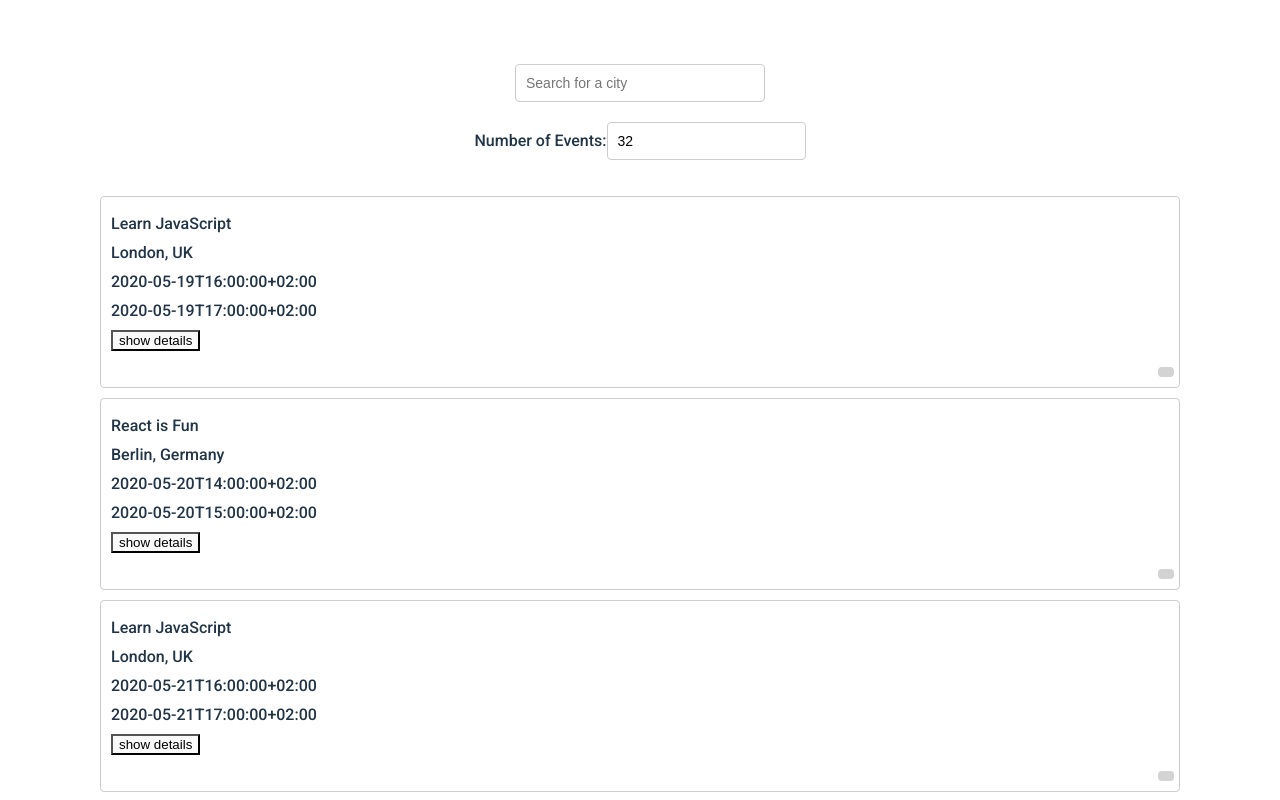
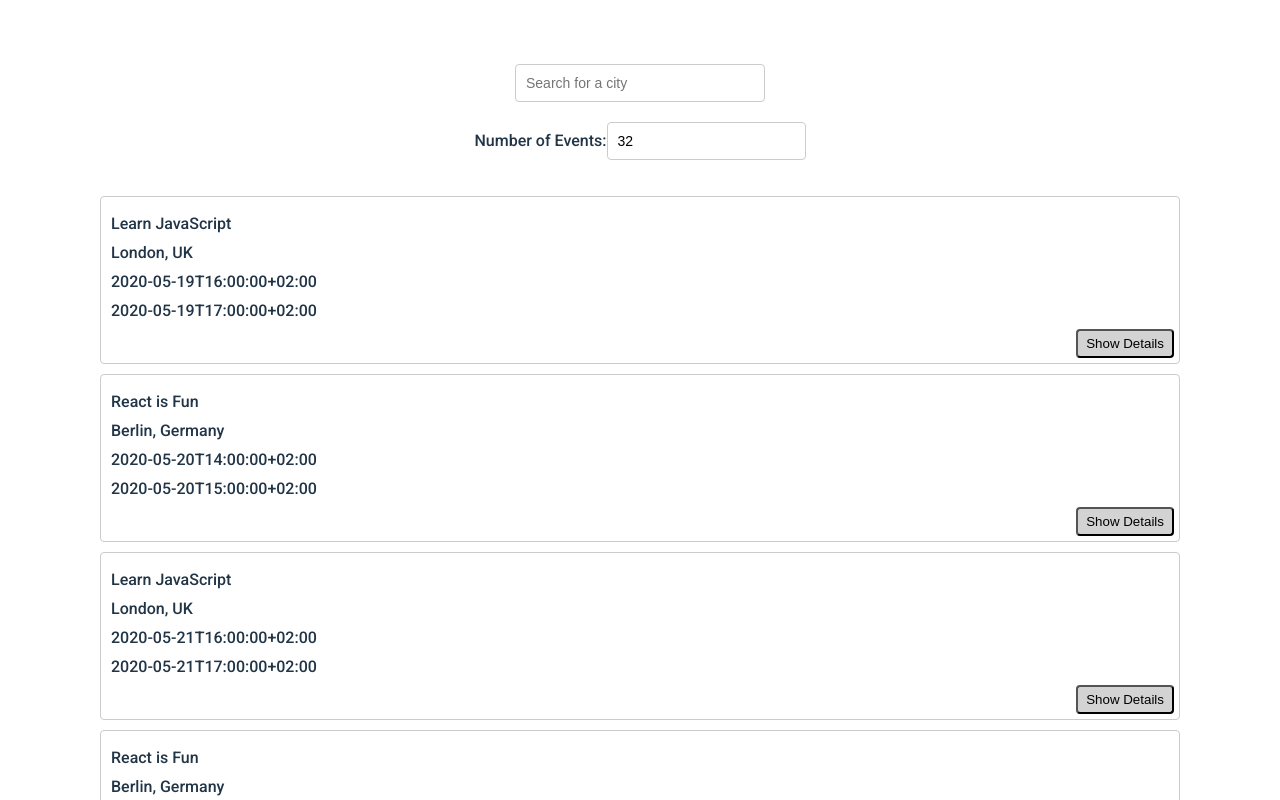
Before and after one commit to amyhub-alt/meet, a React (Vite) app: page / in a window 1280 px wide. Shown: the top 800 px of the page. Built offline with nearby package versions, Linux system fonts and the light colour scheme.

Commit message:
changed details button name

```diff
--- a/src/components/Event.jsx
+++ b/src/components/Event.jsx
@@ -10,13 +10,10 @@ const Event = ({event}) => {
     <p>{event.location}</p>
     <p>{event.start.dateTime}</p>
     <p>{event.end.dateTime}</p>
-    <button onClick={()=>{
-      console.log(show)
-      setShow(true)}
-      }>
-      {show ? "hide details" : "show details"}
+    <button className='details' onClick={() => setShow(!show)}>
+        {show ? "Hide Details" : "Show Details"}
       </button>
-    <p className='details'>{ show ? event.description : null}</p>
+    <p>{ show ? event.description : null}</p>
  </li>
   );
 }
```
